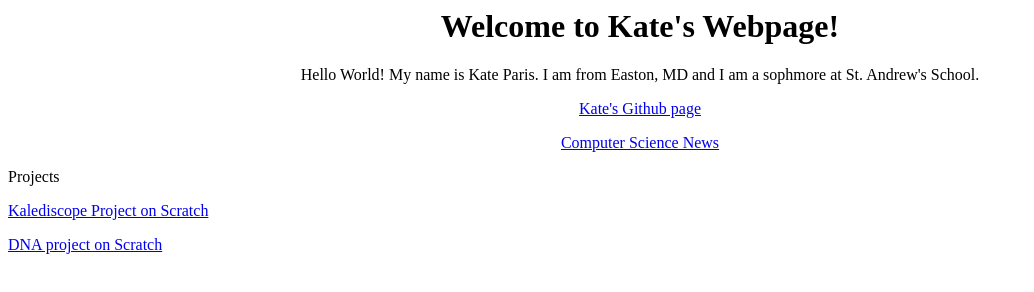
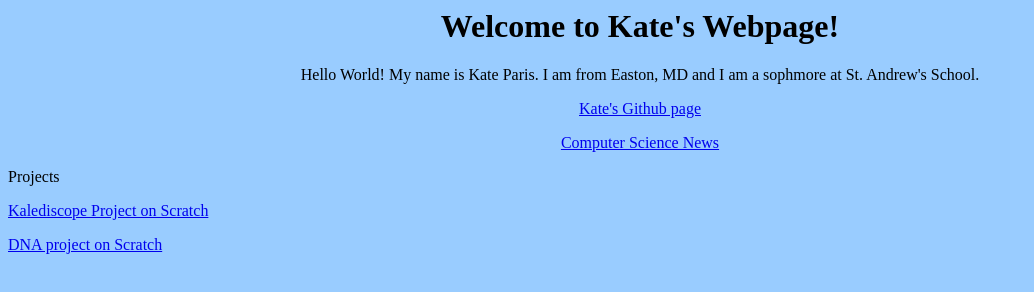
Before and after one commit to kateparis/kateparis, a plain HTML site: page index.html in a window 1280 px wide. Shown: the whole page, without its empty margins (0-1034 px from the left). Drawn offline with Linux system fonts and the light colour scheme.

Commit message:
background color

```diff
--- a/index.html
+++ b/index.html
@@ -4,7 +4,7 @@
   <title>Kate's webpage</title>
 </head>
 
-<body>
+<body bgcolor=#99ccff>
   <h1 align=center>Welcome to Kate's Webpage!</h1>
   <p align=center>Hello World! My name is Kate Paris. I am from Easton, MD and I am a sophmore at St. Andrew's School.</p>
   <p align=center><a href=https://github.com/kateparis/kateparis.github.io/>Kate's Github page<a/></p>
```
